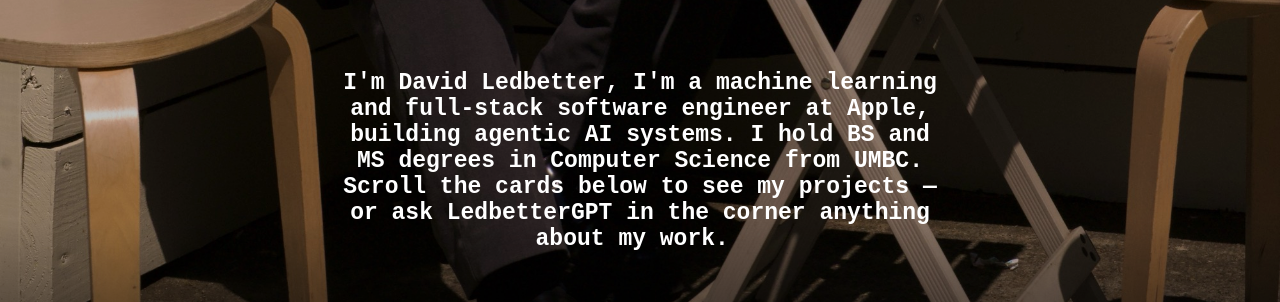
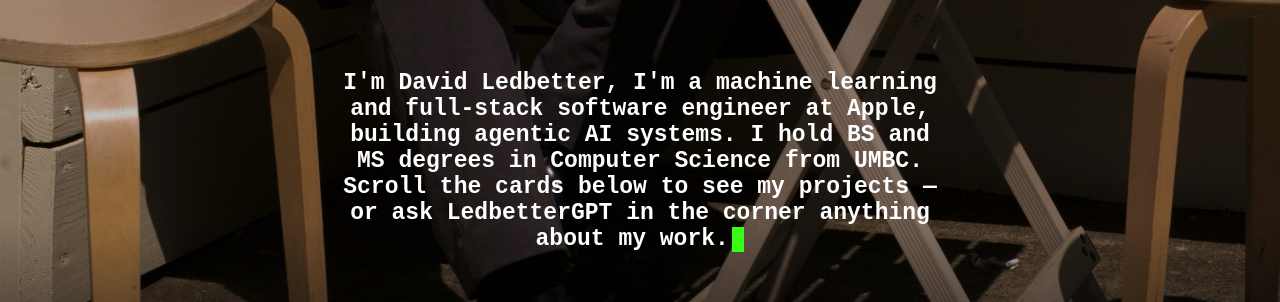
Before and after one commit to dledbetter123/ledbetter-website, a React (Create React App) app in the folder frontend/: page / in a window 1280 px wide. Shown: the part 300-602 px from the top of the page. Built offline with nearby package versions, Linux system fonts and the light colour scheme; no server answers.

Commit message:
Intro paragraph back to typewriter cursor; shorten About shimmer to 1.5s

```diff
--- a/frontend/src/components/IntroPage/IntroPage.js
+++ b/frontend/src/components/IntroPage/IntroPage.js
@@ -2,7 +2,6 @@
 
 import React, { useEffect, useState } from 'react';
 import './IntroPage.css';
-import { runScramble } from '../../lib/scramble';
 
 import profilePic from './images/hero.jpg';
 
@@ -61,10 +60,20 @@
   // Type out the paragraph once the heading is done and the text has loaded.
   useEffect(() => {
     if (!welcomeDone || introParagraph === null) return;
-    setParagraphCursorVisible(false);
-    // Decode shimmer: characters flicker through Greek/Arabic glyphs and settle
-    // onto the real text within ~3s.
-    return runScramble(introParagraph, 3000, setParagraphText, () => setParagraphDone(true));
+    setParagraphCursorVisible(true);
+    setParagraphText('');
+    let index = 0;
+    const paraDelay = Math.max(4, Math.min(40, Math.round(2200 / Math.max(introParagraph.length, 1))));
+    const intervalId = setInterval(() => {
+      index++;
+      setParagraphText(introParagraph.slice(0, index));
+      if (index >= introParagraph.length) {
+        clearInterval(intervalId);
+        setParagraphCursorVisible(false);
+        setParagraphDone(true);
+      }
+    }, paraDelay);
+    return () => clearInterval(intervalId);
   }, [welcomeDone, introParagraph]);
 
   useEffect(() => {
@@ -137,7 +146,7 @@
           {welcomeText}
           {welcomeCursorVisible && <span>|</span>} {/* Cursor */}
         </h1>
-        <p style={{ fontSize: '23px', unicodeBidi: 'bidi-override', direction: 'ltr' }} title={hoverTitle}>
+        <p style={{ fontSize: '23px' }} title={hoverTitle}>
           {paragraphText}
           {paragraphCursorVisible && <span>|</span>}
           {paragraphDone && <span className="cursorBlock" />}
--- a/frontend/src/components/TypingText/TypingText.js
+++ b/frontend/src/components/TypingText/TypingText.js
@@ -8,7 +8,7 @@
 // Layout is reserved up front so surrounding content doesn't jump.
 const TypingText = ({ text, as: Tag = 'p', speed, effect = 'type', className, style }) => {
   const [typeRef, typed] = useTypeOnVisible(text, speed);
-  const [scrambleRef, scrambled] = useScrambleOnVisible(text, 3000);
+  const [scrambleRef, scrambled] = useScrambleOnVisible(text, 1500);
 
   const scramble = effect === 'scramble';
   const ref = scramble ? scrambleRef : typeRef;
```
